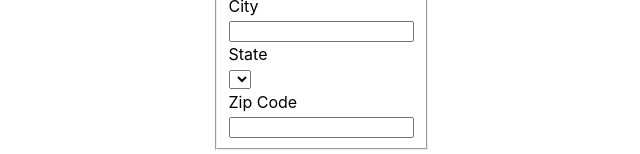
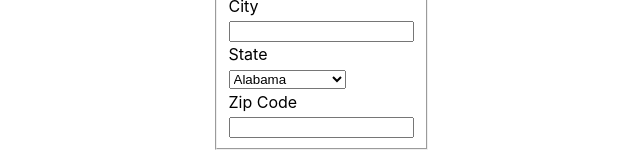
Before and after one commit to MaxenceCalifano/P14_jquery_to_react, a React (Vite) app: page / in a window 1280 px wide. Shown: the part 466-620 px from the top of the page, without its empty margins (319-959 px from the left). Built offline with nearby package versions, Linux system fonts and the light colour scheme.

Commit message:
select component

```diff
--- a/src/Pages/Home.jsx
+++ b/src/Pages/Home.jsx
@@ -8,6 +8,8 @@ import { useState } from "react";
 import { Datepicker } from 'react-date-picker-mc'
 import "react-date-picker-mc/dist/style.css"
 import weekday from 'dayjs/plugin/weekday'
+import Select from "../components/Select";
+import { states } from "../components/states";
 dayjs.extend(weekday)
 
 function Home() {
@@ -76,21 +78,13 @@ function Home() {
                         <label htmlFor="city">City</label>
                         <input onChange={e => setCity(e.target.value)} id="city" type="text" />
 
-                        <label htmlFor="state">State</label>
-                        <select name="state" id="state"></select>
+                        <Select label="State" data={states} setData={setState} />
 
                         <label htmlFor="zip-code">Zip Code</label>
                         <input onChange={e => setZipCode(e.target.value)} id="zip-code" type="number" />
                     </fieldset>
 
-                    <label htmlFor="department">Department</label>
-                    <select onChange={e => setDepartment(e.target.value)} name="department" id="department">
-                        <option>Sales</option>
-                        <option>Marketing</option>
-                        <option>Engineering</option>
-                        <option>Human Resources</option>
-                        <option>Legal</option>
-                    </select>
+                    <Select label="Department" setData={setDepartment} data={["Sales", "Marketing", "Engineering", "Human Resources", "Legal"]} />
                 </form>
                 <button onClick={saveEmployee}>Save</button>
                 <Modal isOpen={modalIsOpen} setIsOpen={setModalIsOpen} />
--- /dev/null
+++ b/src/components/Select.jsx
@@ -0,0 +1,27 @@
+import PropTypes from 'prop-types'
+
+function Select({ label, data, setData }) {
+    const forName = label.toLowerCase()
+    return (
+        <>
+            <label htmlFor={forName}>{label}</label>
+            <select name={forName} id={forName} onChange={(e) => setData(e.target.value)}>
+                {
+                    data.map((option, key) => (
+                        <option key={key}>
+                            {option}
+                        </option>
+                    ))
+                }
+            </select>
+        </>
+    );
+}
+
+Select.propTypes = {
+    data: PropTypes.array,
+    setData: PropTypes.func,
+    label: PropTypes.string
+}
+
+export default Select;
--- /dev/null
+++ b/src/components/states.js
@@ -0,0 +1,52 @@
+export const states = [
+"Alabama",
+"Alaska",
+"Arizona",
+"Arkansas",
+"California",
+"Colorado",
+"Connecticut",
+"Delaware",
+"Florida",
+"Georgia",
+"Hawaii",
+"Idaho",
+"Illinois",
+"Indiana",
+"Iowa",
+"Kansas",
+"Kentucky",
+"Louisiana",
+"Maine",
+"Maryland",
+"Massachusetts",
+"Michigan",
+"Minnesota",
+"Mississippi",
+"Missouri",
+"Montana",
+"Nebraska",
+"Nevada",
+"New Hampshire",
+"New Jersey",
+"New Mexico",
+"New York",
+"North Carolina",
+"North Dakota",
+"Ohio",
+"Oklahoma",
+"Oregon",
+"Pennsylvania",
+"Rhode Island",
+"South Carolina",
+"South Dakota",
+"Tennessee",
+"Texas",
+"Utah",
+"Vermont",
+"Virginia",
+"Washington",
+"West Virginia",
+"Wisconsin",
+"Wyoming",
+]
```
